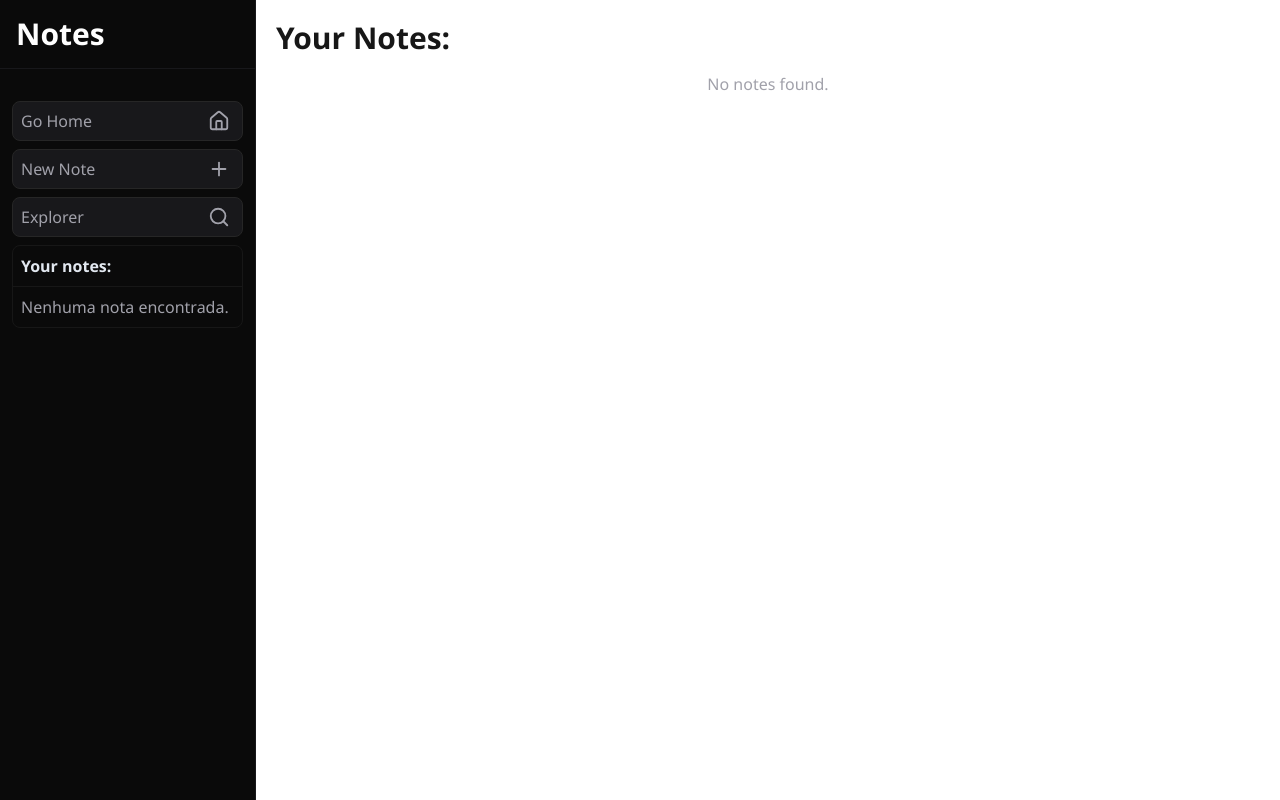
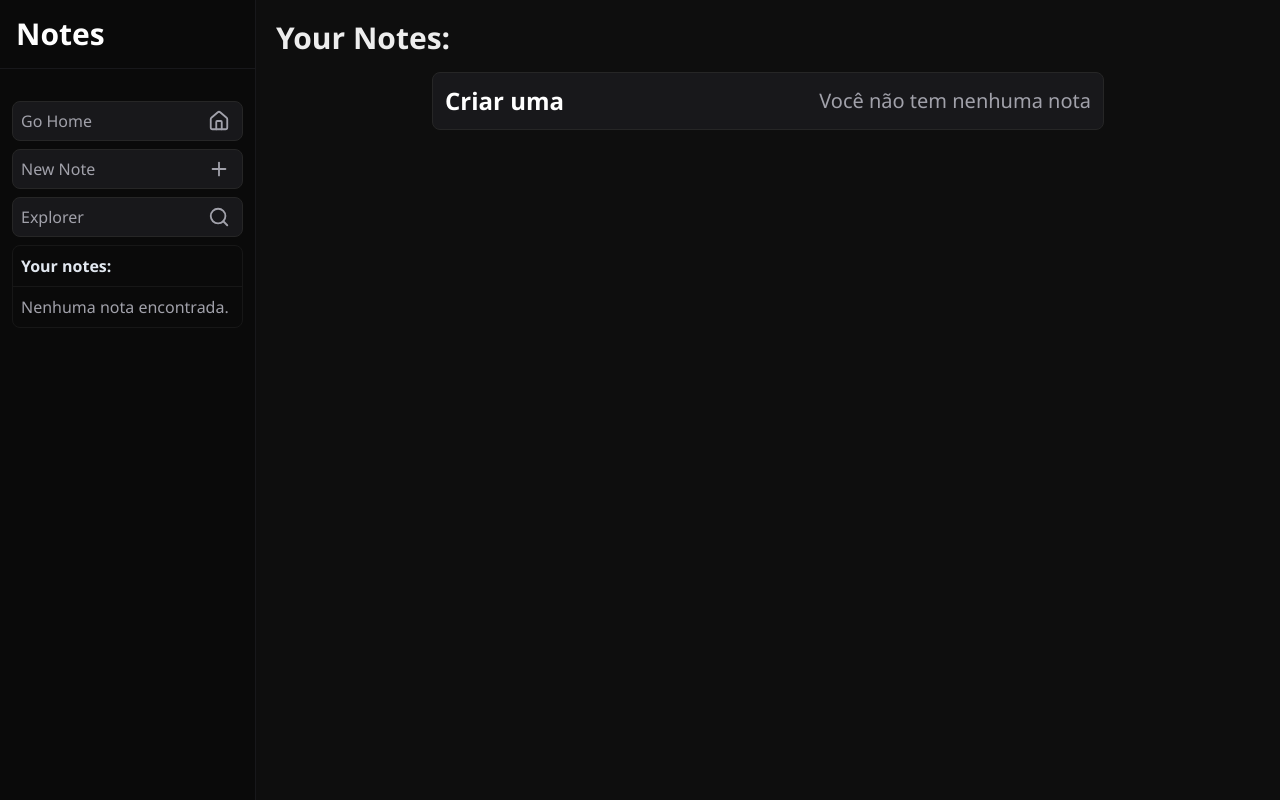
Before and after one commit to Nicolas-Asafe/Noteke, a Next.js app: page / in a window 1280 px wide. Built offline with nearby package versions, Linux system fonts and the light colour scheme.

Commit message:
Atualização de layout

```diff
--- a/pages/_app.tsx
+++ b/pages/_app.tsx
@@ -17,7 +17,7 @@ export default function App({ Component, pageProps }: AppProps) {
       </div>
 
       {/* BottomBar */}
-      <nav className="md:hidden rounded-xl p-2 fixed bottom-0 w-11/12 self-center flex justify-center bg-neutral-950 border border-zinc-900">
+      <nav className="md:hidden rounded-xl p-2 fixed bottom-2 w-11/12 self-center flex justify-center bg-neutral-950 border border-zinc-900">
         <div className="flex w-full justify-around p-2">
           <Link href={'/'} className="text-zinc-400 hover:text-white">
             <Home size={24} />
--- a/pages/index.tsx
+++ b/pages/index.tsx
@@ -1,5 +1,7 @@
-import { Trash2 } from "lucide-react";
+import { Trash2, Eye } from "lucide-react";
 import { useEffect, useState } from "react";
+import Link from "next/link";
+import { useRouter } from "next/router";
 
 export default function Home() {
   interface Note {
@@ -8,6 +10,10 @@ export default function Home() {
     description: string;
   }
 
+  const router = useRouter();
+  const handleNoteClick = (id: string) => {
+    router.push(`/note/${id}`);
+  };
   const [notes, setNotes] = useState<Note[]>([]);
 
   // Carregar notas do localStorage ao iniciar
@@ -26,26 +32,44 @@ export default function Home() {
   };
 
   return (
-    <div className="flex flex-col w-full h-screen text-center p-5 items-center ">
+    <div className="flex flex-col w-full h-screen text-center p-5 items-center overflow-scroll ">
       <h1 className="mb-4 font-semibold text-3xl self-start">Your Notes:</h1>
 
       {/* Lista de notas */}
       <div className="w-full max-w-2xl space-y-4">
         {notes.length > 0 ? (
           notes.map(note => (
-            <div key={note.id} className="p-4 bg-neutral-950 border border-neutral-800 rounded-lg shadow-md text-left">
+            <div key={note.id} className="flex justify-between items-start p-4 bg-neutral-950 border border-neutral-800 rounded-lg shadow-md text-left">
+              <div>
               <h2 className="text-2xl font-bold mb-2">{note.title || "Untitled"}</h2>
               <p className="text-lg text-zinc-400 mb-4">{note.description || "No description available."}</p>
-              <button
+              </div>
+             <div className="flex flex-col gap-2">
+             <button
                 onClick={() => handleDelete(note.id)}
-                className="flex items-center bg-red-600 text-white px-4 py-2 rounded-md hover:bg-red-700 transition"
+                className="flex items-center bg-red-600 text-white font-semibold px-4 py-2 rounded-md hover:bg-red-700 transition"
               >
                 <Trash2 className="mr-2" /> Delete
               </button>
+
+              <button
+                onClick={() => handleNoteClick(note.id)}
+                className="flex items-center bg-green-600 text-white font-semibold px-4 py-2 rounded-md hover:bg-green-700 transition"
+              >
+                <Eye className="mr-2" /> View
+              </button>
+
+             </div>
             </div>
           ))
         ) : (
-          <p className="text-zinc-400">No notes found.</p>
+          <>
+            <Link href={'/NewNote'} className="text-white font-semibold text-2xl flex justify-between items-center p-3 bg-zinc-900 hover:bg-zinc-800 rounded-lg border border-neutral-800 hover:border-neutral-500 ">
+            Criar uma
+            <p className="text-zinc-400 sm:text-xl text-sm font-normal">Você não tem nenhuma nota</p>
+          </Link>
+          </>
+
         )}
       </div>
     </div>
--- a/styles/globals.css
+++ b/styles/globals.css
@@ -2,7 +2,7 @@
 @tailwind components;
 @tailwind utilities;
 
-:root {
+/* :root {
   --background: #ffffff;
   --foreground: #171717;
 }
@@ -12,11 +12,13 @@
     --background: #0e0e0e;
     --foreground: #ededed;
   }
-}
+} */
 
 body {
-  color: var(--foreground);
-  background: var(--background);
+  /* color: var(--foreground);
+  background: var(--background); */
+  background-color: #0e0e0e;
+  color: #ededed;
   font-family: 'Segoe UI', Tahoma, Geneva, Verdana, sans-serif;
 }
 
```
